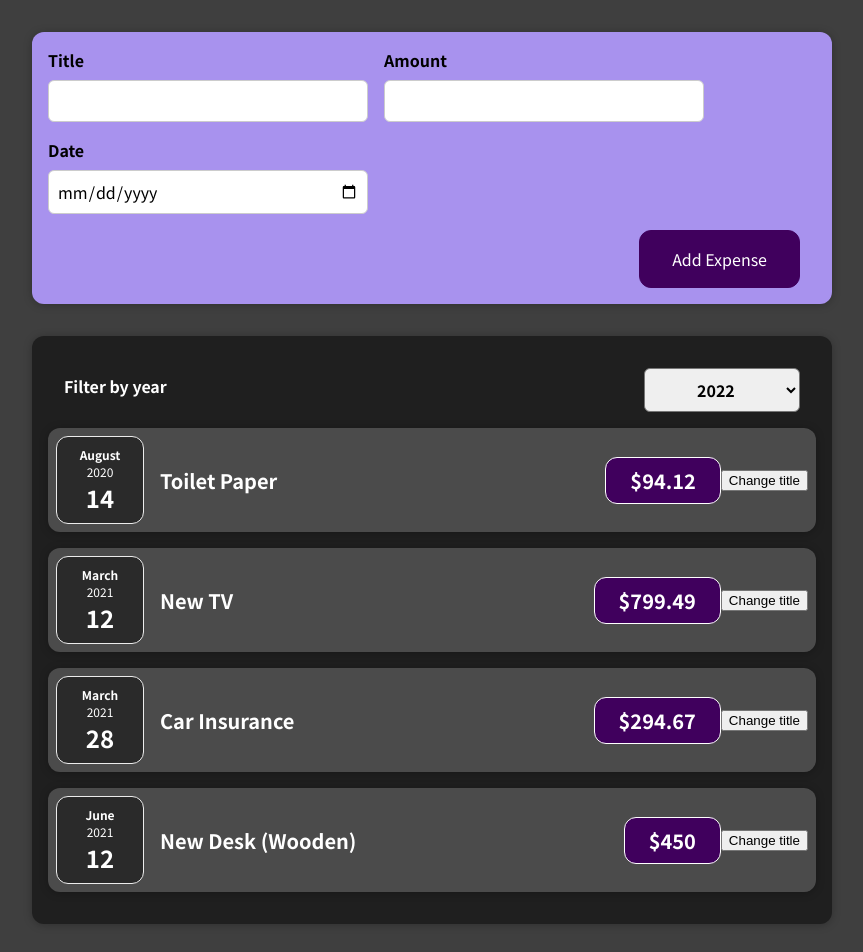
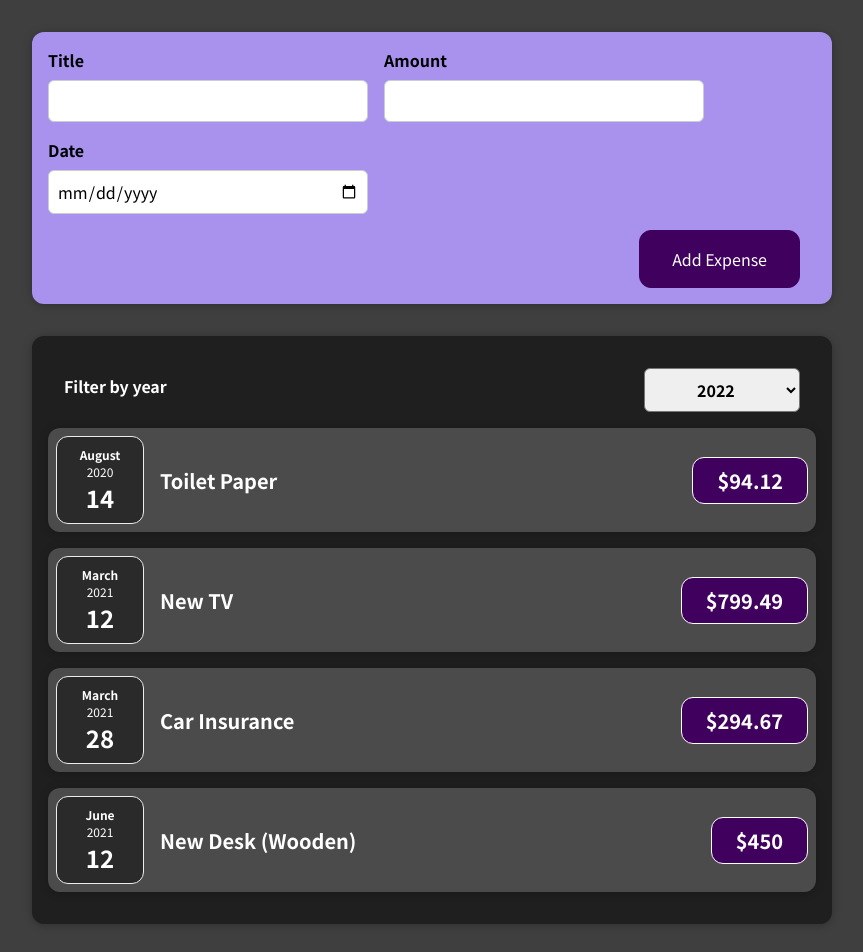
Before and after one commit to ilhome/react-assignment-1, a React (Create React App) app: page / in a window 1280 px wide. Shown: the top 952 px of the page, without its empty margins (208-1071 px from the left). Built offline with nearby package versions, Linux system fonts and the light colour scheme.

Commit message:
lists rendered

```diff
--- a/src/App.js
+++ b/src/App.js
@@ -1,10 +1,9 @@
-import React from "react";
+import React, { useState } from "react";
 
 import Expenses from "./components/Expenses/Expenses";
 import NewExpense from "./components/NewExpense/NewExpense";
 
-const App = () => {
-  const expenses = [
+const DUMMY_EXPENSES = [
   {
     id: "e1",
     title: "Toilet Paper",
@@ -25,9 +24,13 @@ const App = () => {
     date: new Date(2021, 5, 12),
   },
 ];
+const App = () => {
+  const [expenses, setExpenses] = useState(DUMMY_EXPENSES);
+
   const addExpenseHandler = (expense) => {
-    console.log("In App.js");
-    console.log(expense);
+    setExpenses((prevExpenses) => {
+      return [expense, ...prevExpenses];
+    });
   };
 
   // return React.createElement(
--- a/src/components/Expenses/ExpenseItem.js
+++ b/src/components/Expenses/ExpenseItem.js
@@ -1,4 +1,4 @@
-import React, { useState } from "react";
+import React from "react";
 
 import ExpenseDate from "./ExpenseDate";
 import Card from "../UI/Card";
@@ -6,21 +6,14 @@ import "./ExpenseItem.css";
 
 const ExpenseItem = (props) => {
   // function clickHnadler() {}
-  const [title, setTitle] = useState(props.title);
-
-  const clickHandler = () => {
-    setTitle("Updated!");
-    console.log("updated");
-  };
 
   return (
     <Card className="expense-item">
       <ExpenseDate date={props.date} />
       <div className="expense-item__description">
-        <h2>{title}</h2>
+        <h2>{props.title}</h2>
         <div className="expense-item__price">${props.amount}</div>
       </div>
-      <button onClick={clickHandler}>Change title</button>
     </Card>
   );
 };
--- a/src/components/Expenses/Expenses.js
+++ b/src/components/Expenses/Expenses.js
@@ -14,27 +14,17 @@ const Expenses = (props) => {
   return (
     <div>
       <Card className="expenses">
-        <ExpensesFilter onChangeFilter={filterChangeHandler} />
-        <ExpenseItem
-          title={props.items[0].title}
-          amount={props.items[0].amount}
-          date={props.items[0].date}
+        <ExpensesFilter
+          selected={filteredYear}
+          onChangeFilter={filterChangeHandler}
         />
-        <ExpenseItem
-          title={props.items[1].title}
-          amount={props.items[1].amount}
-          date={props.items[1].date}
-        />
-        <ExpenseItem
-          title={props.items[2].title}
-          amount={props.items[2].amount}
-          date={props.items[2].date}
-        />
-        <ExpenseItem
-          title={props.items[3].title}
-          amount={props.items[3].amount}
-          date={props.items[3].date}
-        />
+        {props.items.map((expense) => (
+          <ExpenseItem
+            title={expense.title}
+            amount={expense.amount}
+            date={expense.date}
+          />
+        ))}
       </Card>
     </div>
   );
```
Also changed, not shown: 1 other file (tests, documents, lock files or other folders). Lines whose indentation alone changed are shown as unchanged.
